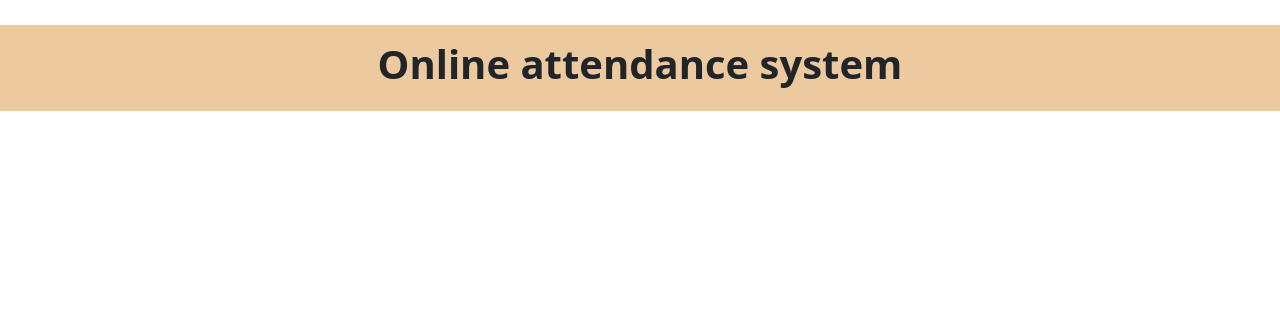
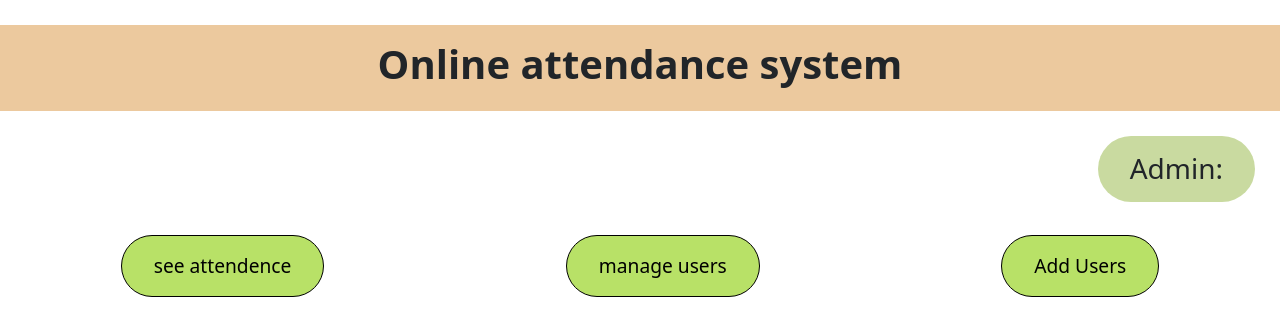
Before and after one commit to Antor1155/final_thesis_authentication_system, a React (Create React App) app: page /admin in a window 1280 px wide. Shown: the top 336 px of the page. Built offline with nearby package versions, Linux system fonts and the light colour scheme; no server answers.

Commit message:
added set attendence and add users

```diff
--- /dev/null
+++ b/src/AdminPage/AdminPage.css
@@ -0,0 +1,15 @@
+.adminButton{
+    display: flex;
+    justify-content: space-around;
+}
+
+.adminButton a{
+    display: block;
+    text-decoration: none;
+    background-color:#B8E167 ;
+    font-size: larger;
+    padding: 1rem 2rem;
+    color: black;
+    border-radius: 66px;
+    border: 1px solid black;
+}
--- /dev/null
+++ b/src/AdminPage/AdminPage.js
@@ -0,0 +1,29 @@
+import React from 'react';
+import { useAuthState } from 'react-firebase-hooks/auth';
+import { Link, Outlet } from 'react-router-dom';
+import auth from '../utilities/firebase.init';
+import "./AdminPage.css"
+
+const AdminPage = () => {
+    const [user, loading, error] = useAuthState(auth);
+    if(user){
+
+        console.log(user.email)
+    }
+    return (
+        <div>
+            <div className='users'> <h3> Admin:  {user?.email.split('@')[0]} </h3></div>
+
+            <div className='adminButton'>
+                <Link to="/admin/attendence"> see attendence</Link>
+                <Link to="/admin/users"> manage users</Link>
+                <Link to="/admin/addUsers"> Add Users</Link>
+            </div>
+
+            <Outlet></Outlet>
+
+        </div>
+    );
+};
+
+export default AdminPage;
--- /dev/null
+++ b/src/AllUsers/AllUsers.js
@@ -0,0 +1,13 @@
+import React from 'react';
+import auth from '../utilities/firebase.init';
+
+const AllUsers = () => {
+    console.log(auth);
+    return (
+        <div>
+
+        </div>
+    );
+};
+
+export default AllUsers;
--- a/src/App.js
+++ b/src/App.js
@@ -5,6 +5,8 @@ import 'bootstrap/dist/css/bootstrap.min.css';
 import Register from './pages/Register';
 import AttendencePage from './pages/AttendencePage';
 import Officials from './pages/officials/Officials';
+import AdminPage from './AdminPage/AdminPage';
+import AllUsers from './AllUsers/AllUsers';
 
 function App() {
 
@@ -18,9 +20,15 @@ function App() {
 
 
       <Routes>
-        <Route path='/' element={<Officials></Officials>}    />
+        <Route path='/' element={<Officials></Officials>} />
         <Route path="/login" element={<Login></Login>}></Route>
-        <Route path='/register' element={<Register></Register>}> </Route>
+        <Route path='/attendence' element={<AttendencePage></AttendencePage>}></Route>
+
+        <Route path="admin" element={<AdminPage></AdminPage>}>
+          <Route path='addUsers' element={<Register></Register>}> </Route>
+          <Route path='users' element={<AllUsers></AllUsers>}> </Route>
+          <Route path='attendence' element={<AttendencePage></AttendencePage>}></Route>
+        </Route>
       </Routes>
     </div>
   );
--- a/src/pages/AttendencePage.js
+++ b/src/pages/AttendencePage.js
@@ -4,7 +4,7 @@ import "./Attendence.css"
 const AttendencePage = () => {
     const [data, setData] = useState([]);
     useEffect(() => {
-        fetch('fakedata.json')
+        fetch('http://localhost:3000/fakedata.json')
             .then(res => res.json())
             .then(data => setData(data))
     }, [])
@@ -20,7 +20,7 @@ const AttendencePage = () => {
                         <td className='fs-3'>time</td>
                     </thead>
                     <tbody>
-                        {res.presence.map(nt => <tr>
+                        {res.presence.map(nt => <tr key={nt.name}>
                             <td>{nt.name}</td>
                             <td>{nt.time}</td>
                         </tr>)}
```
